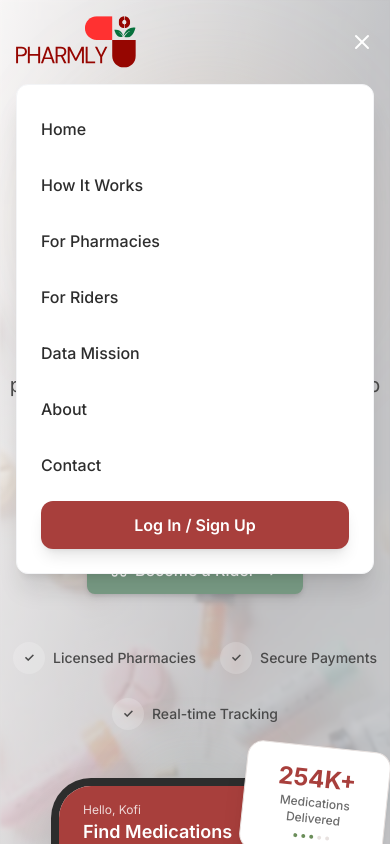
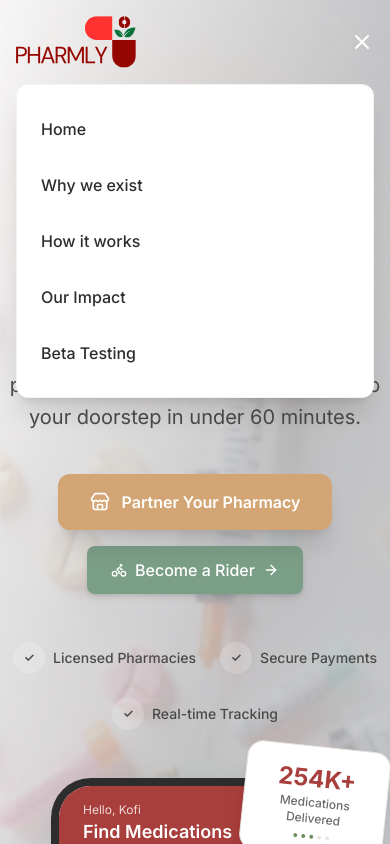
Before and after one commit to Korkoe27/pharmly-landing-page, a Next.js app: page / in a window 390 px wide. Both pictures are taken after a click on the button 362 px from the left and 41 px from the top of the page. Shown: the top 844 px of the page. Built offline with nearby package versions, Linux system fonts and the light colour scheme.

Commit message:
changed favicon

```diff
--- a/src/components/Navbar.tsx
+++ b/src/components/Navbar.tsx
@@ -178,30 +178,30 @@ console.log("is scrolled");
                 Home
               </button>
               <button
+                onClick={() => scrollToSection('why-we-exist')}
+                className="text-[#2D2D2D] hover:text-[#A83F3C] transition-colors text-left font-medium py-2"
+              >
+                Why we exist
+              </button>
+              <button
                 onClick={() => scrollToSection('how-it-works')}
                 className="text-[#2D2D2D] hover:text-[#A83F3C] transition-colors text-left font-medium py-2"
               >
-                How It Works
+                How it works
               </button>
               <button
-                onClick={() => scrollToSection('for-pharmacies')}
+                onClick={() => scrollToSection('our-impact')}
                 className="text-[#2D2D2D] hover:text-[#A83F3C] transition-colors text-left font-medium py-2"
               >
-                For Pharmacies
+                Our Impact
               </button>
               <button
-                onClick={() => scrollToSection('for-riders')}
+                onClick={() => scrollToSection('beta-test')}
                 className="text-[#2D2D2D] hover:text-[#A83F3C] transition-colors text-left font-medium py-2"
               >
-                For Riders
+                Beta Testing
               </button>
-              <button
-                onClick={() => scrollToSection('data-mission')}
-                className="text-[#2D2D2D] hover:text-[#A83F3C] transition-colors text-left font-medium py-2"
-              >
-                Data Mission
-              </button>
-              <button
+              {/* <button
                 onClick={() => scrollToSection('about')}
                 className="text-[#2D2D2D] hover:text-[#A83F3C] transition-colors text-left font-medium py-2"
               >
@@ -215,7 +215,7 @@ console.log("is scrolled");
               </button>
               <button className="px-6 py-3 rounded-xl text-white bg-[#A83F3C] hover:bg-[#8B3530] transition-all duration-300 font-semibold text-center shadow-lg">
                 Log In / Sign Up
-              </button>
+              </button> */}
             </div>
           </div>
         )}
```
